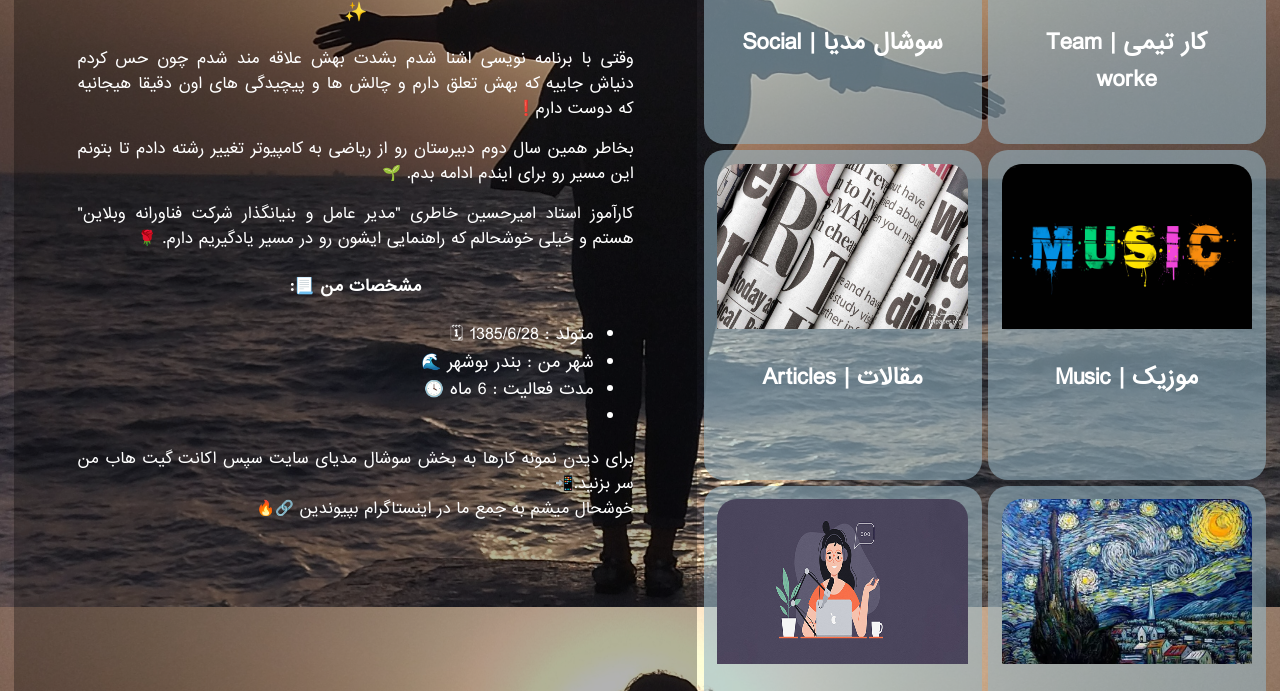
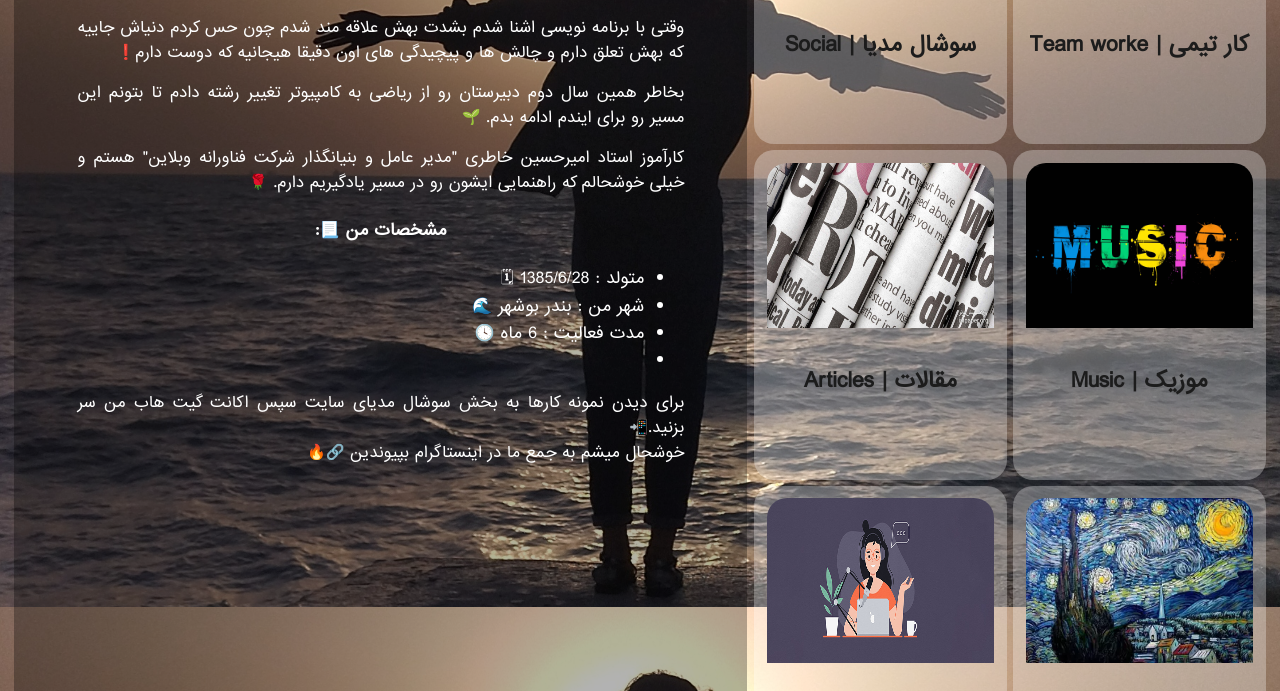
Before and after one commit to mikaela4518/Biography, a plain HTML site: page index.html in a window 1280 px wide. Shown: the part 193-884 px from the top of the page. Drawn offline with Linux system fonts and the light colour scheme.

Commit message:
size-1
متناسب کردن سایز ایتم-باکس نسبت به بخش بیوگرافی و تغییر رنگ بکگراند ایتم ها برای تناسب رنگی بهتر در نمای سایت

```diff
--- a/style.css
+++ b/style.css
@@ -16,7 +16,7 @@ body {
 
 /* ----------------------- box-item -----------------------  */
 .box-item {
-    width: 44%;
+    width: 40%;
     display: grid;
     grid-template-columns: 50% 50%;
     grid-template-rows: 35% 35% 35%;
@@ -26,11 +26,11 @@ body {
 }
 
 .box-item>a {
-    background-color: #96b6c598;
+    background-color: rgba(255, 255, 255, 0.3);
     border-radius: 20px;
     text-decoration: none;
     text-align: center;
-    color: white;
+    color: #1c1c1c;
     display: flex;
     align-items: center;
     flex-direction: column;
@@ -49,8 +49,8 @@ body {
 }
 
 .box-item>a>h3 {
-    font-size: 22px;
-    margin: 30px;
+    font-size: 21px;
+    margin:35px 15px;
 }
 
 .box-item>a>img {
@@ -62,7 +62,7 @@ body {
 
 /* ----------------------- Biography -----------------------  */
 .Biography {
-    width: 54%;
+    width: 58%;
     height: 128%;
     text-align: center;
     border-radius: 10px;
```
